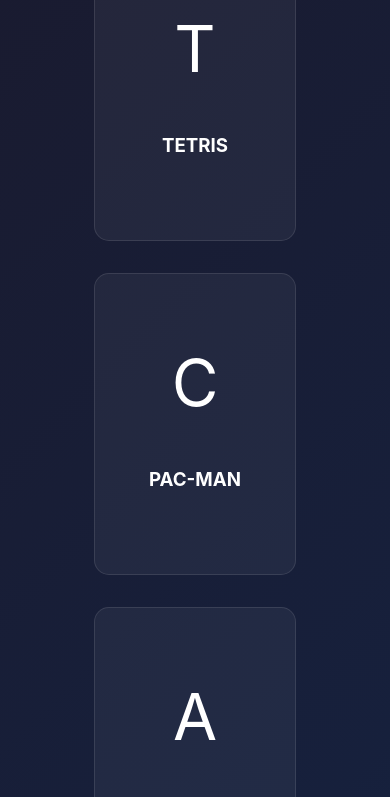
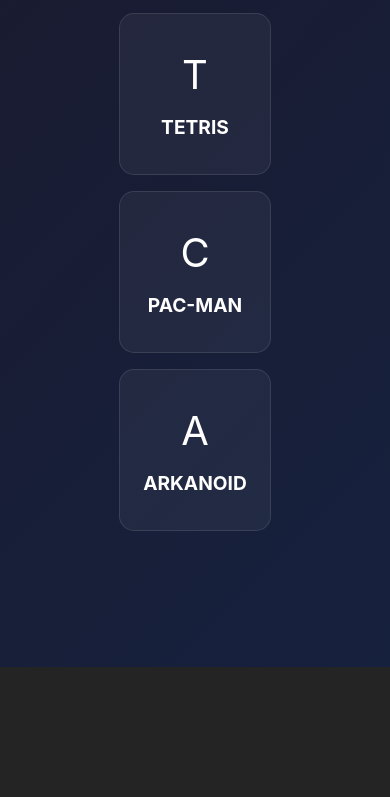
Before and after one commit to BooDy/arcade, a website built with Vite: page index.html in a window 390 px wide. Shown: the part 217-1014 px from the top of the page. After the commit the page ends 884 px from the top, so only its background shows below. Built offline with nearby package versions, Linux system fonts and the light colour scheme.

Commit message:
feat: Implement a responsive Arcade Hub UI with external CSS styling and prevent default touch actions in Arkanoid.

```diff
--- a/src/Hub.ts
+++ b/src/Hub.ts
@@ -20,64 +20,29 @@ export class Hub {
 
     private renderHub() {
         this.hubContainer.innerHTML = `
-            <div style="
-                position: absolute; top: 0; left: 0; width: 100vw; min-height: 100vh;
-                background: linear-gradient(135deg, #1a1a2e 0%, #16213e 100%);
-                display: flex; flex-direction: column; align-items: center; justify-content: center;
-                color: white; font-family: 'Inter', sans-serif; z-index: 2000;
-                overflow-y: auto; padding: 20px 0;
-            " id="hub-menu">
-                <h1 style="font-size: 3rem; margin-bottom: 2rem; text-shadow: 0 0 10px #00d4ff;">ARCADE HUB</h1>
+            <h1 class="hub-title">ARCADE HUB</h1>
 
-                <div style="display: flex; gap: 2rem; flex-wrap: wrap; justify-content: center;">
-                    <div class="game-card" data-game="tetris" style="
-                        width: 200px; height: 300px; background: rgba(255,255,255,0.05);
-                        border: 1px solid rgba(255,255,255,0.1); border-radius: 15px;
-                        display: flex; flex-direction: column; align-items: center; justify-content: center;
-                        cursor: pointer; transition: all 0.3s ease;
-                    ">
-                        <div style="font-size: 4rem; margin-bottom: 1rem;">T</div>
-                        <h3>TETRIS</h3>
-                    </div>
+            <div class="game-grid">
+                <div class="game-card" data-game="tetris">
+                    <div class="game-card-icon">T</div>
+                    <h3>TETRIS</h3>
+                </div>
 
-                    <div class="game-card" data-game="pacman" style="
-                        width: 200px; height: 300px; background: rgba(255,255,255,0.05);
-                        border: 1px solid rgba(255,255,255,0.1); border-radius: 15px;
-                        display: flex; flex-direction: column; align-items: center; justify-content: center;
-                        cursor: pointer; transition: all 0.3s ease;
-                    ">
-                        <div style="font-size: 4rem; margin-bottom: 1rem;">C</div>
-                        <h3>PAC-MAN</h3>
-                    </div>
+                <div class="game-card" data-game="pacman">
+                    <div class="game-card-icon">C</div>
+                    <h3>PAC-MAN</h3>
+                </div>
 
-                    <div class="game-card" data-game="arkanoid" style="
-                        width: 200px; height: 300px; background: rgba(255,255,255,0.05);
-                        border: 1px solid rgba(255,255,255,0.1); border-radius: 15px;
-                        display: flex; flex-direction: column; align-items: center; justify-content: center;
-                        cursor: pointer; transition: all 0.3s ease;
-                    ">
-                        <div style="font-size: 4rem; margin-bottom: 1rem;">A</div>
-                        <h3>ARKANOID</h3>
-                    </div>
+                <div class="game-card" data-game="arkanoid">
+                    <div class="game-card-icon">A</div>
+                    <h3>ARKANOID</h3>
                 </div>
             </div>
         `;
 
-        // Add hover effects via JS since inline styles are limited for hover
-        // Actually simpler to just add listeners
         const cards = this.hubContainer.querySelectorAll('.game-card');
         cards.forEach(card => {
             const el = card as HTMLElement;
-            el.addEventListener('mouseenter', () => {
-                el.style.transform = 'translateY(-10px)';
-                el.style.background = 'rgba(255,255,255,0.1)';
-                el.style.boxShadow = '0 0 20px rgba(0, 212, 255, 0.5)';
-            });
-            el.addEventListener('mouseleave', () => {
-                el.style.transform = 'translateY(0)';
-                el.style.background = 'rgba(255,255,255,0.05)';
-                el.style.boxShadow = 'none';
-            });
             el.addEventListener('click', () => {
                 const gameType = el.getAttribute('data-game');
                 if (gameType) this.launchGame(gameType);
@@ -115,13 +80,7 @@ export class Hub {
             backBtn = document.createElement('button');
             backBtn.id = 'hub-back-btn';
             backBtn.innerText = 'EXIT';
-            backBtn.style.cssText = `
-                position: absolute; top: 20px; left: 20px;
-                padding: 10px 20px; background: rgba(255,0,0,0.2);
-                border: 1px solid rgba(255,0,0,0.5); color: white;
-                border-radius: 5px; cursor: pointer; z-index: 2000;
-                font-weight: bold;
-            `;
+            // Styles are now in CSS
             backBtn.addEventListener('click', () => this.returnToHub());
             document.body.appendChild(backBtn);
         }
@@ -135,14 +94,11 @@ export class Hub {
         }
 
         this.appContainer.innerHTML = ''; // Clear game canvas
-        this.hubContainer.style.display = 'block';
+        this.hubContainer.style.display = 'flex'; // Restore flex display
 
         const backBtn = document.getElementById('hub-back-btn');
         if (backBtn) backBtn.style.display = 'none';
 
-        // Also ensure Pause button from Tetris is hidden?
-        // TetrisGame.stop() handles hiding its specific buttons, hopefully.
-        // But if we had global buttons, we hide them here.
         const pauseBtn = document.getElementById('pause-btn');
         if (pauseBtn) pauseBtn.style.display = 'none';
     }
--- a/src/games/arkanoid/Arkanoid.ts
+++ b/src/games/arkanoid/Arkanoid.ts
@@ -58,6 +58,9 @@ export class Arkanoid implements IGame {
             height: STAGE_HEIGHT,
             antialias: true,
         });
+
+        // Prevent default browser touch actions (scrolling/zooming)
+        this.app.canvas.style.touchAction = 'none';
         appContainer.appendChild(this.app.canvas);
 
         this.app.stage.addChild(this.gameContainer);
--- a/src/style.css
+++ b/src/style.css
@@ -30,6 +30,87 @@ body {
   display: flex;
   justify-content: center;
   align-items: center;
+  overflow: hidden; /* Ensure game doesn't cause scrollbars */
+}
+
+/* Hub Styles */
+#hub-overlay {
+    position: absolute;
+    top: 0;
+    left: 0;
+    width: 100vw;
+    height: 100vh;
+    background: linear-gradient(135deg, #1a1a2e 0%, #16213e 100%);
+    display: flex;
+    flex-direction: column;
+    align-items: center;
+    justify-content: center;
+    color: white;
+    font-family: 'Inter', sans-serif;
+    z-index: 2000;
+    overflow-y: auto;
+    padding: 20px 0;
+}
+
+.hub-title {
+    font-size: 3rem;
+    margin-bottom: 2rem;
+    text-shadow: 0 0 10px #00d4ff;
+    text-align: center;
+}
+
+.game-grid {
+    display: flex;
+    gap: 2rem;
+    flex-wrap: wrap;
+    justify-content: center;
+    padding: 0 20px;
+    max-width: 1200px;
+}
+
+.game-card {
+    width: 200px;
+    height: 300px;
+    background: rgba(255, 255, 255, 0.05);
+    border: 1px solid rgba(255, 255, 255, 0.1);
+    border-radius: 15px;
+    display: flex;
+    flex-direction: column;
+    align-items: center;
+    justify-content: center;
+    cursor: pointer;
+    transition: all 0.3s ease;
+}
+
+.game-card-icon {
+    font-size: 4rem;
+    margin-bottom: 1rem;
+}
+
+.game-card h3 {
+    margin: 0;
+    font-size: 1.2rem;
+}
+
+.game-card:hover {
+    transform: translateY(-10px);
+    background: rgba(255, 255, 255, 0.1);
+    box-shadow: 0 0 20px rgba(0, 212, 255, 0.5);
+}
+
+#hub-back-btn {
+    position: absolute;
+    top: 20px;
+    left: 20px;
+    padding: 10px 20px;
+    background: rgba(255, 0, 0, 0.2);
+    border: 1px solid rgba(255, 0, 0, 0.5);
+    color: white;
+    border-radius: 5px;
+    cursor: pointer;
+    z-index: 2000;
+    font-weight: bold;
+    display: none; /* Hidden by default */
 }
 
 #pause-btn {
@@ -56,3 +137,33 @@ body {
 #pause-btn:active {
   background: rgba(255, 255, 255, 0.3);
 }
+
+/* Media Queries */
+@media (max-width: 768px) {
+    .hub-title {
+        font-size: 2rem;
+        margin-bottom: 1.5rem;
+    }
+
+    .game-card {
+        width: 140px;
+        height: 180px;
+    }
+
+    .game-card-icon {
+        font-size: 2.5rem;
+        margin-bottom: 0.5rem;
+    }
+}
+
+@media (max-width: 480px) {
+    .game-grid {
+        gap: 1rem;
+    }
+
+    .game-card {
+        width: 100%;
+        max-width: 150px; /* Two per row mostly */
+        height: 160px;
+    }
+}
```
